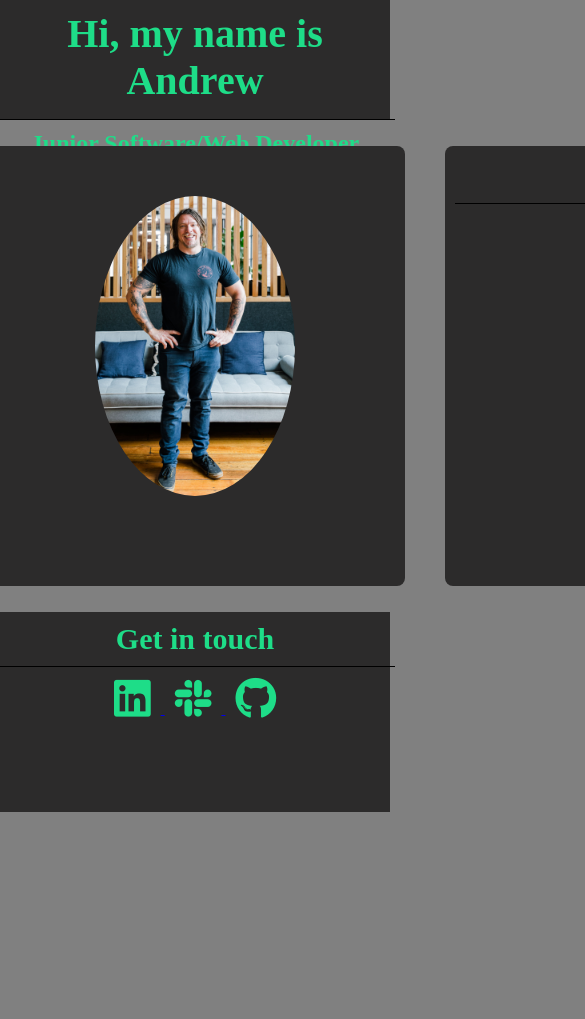
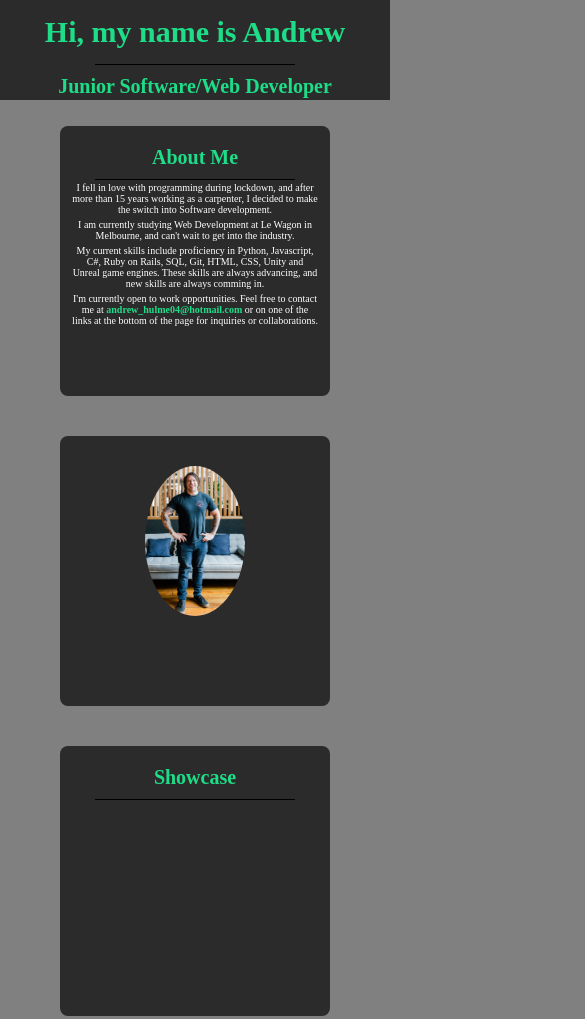
Before and after one commit to AndrewHulme88/profile, a plain HTML site: page index.html in a window 390 px wide. Shown: the top 1019 px of the page, 585 px wide, since content can reach past the window. Before the commit the page ends 844 px from the top, so only its background shows below. Drawn offline with Linux system fonts and the light colour scheme.

Commit message:
Added responsive web design with media queries

```diff
--- a/index.html
+++ b/index.html
@@ -2,7 +2,7 @@
 <html lang="en">
 <head>
   <meta charset="UTF-8">
-  <meta name="viewport" content="width=device-width, initial-scale-1">
+  <meta name="viewport" content="width=device-width, initial-scale=1">
   <title>My Profile</title>
   <link rel="stylesheet" href="style.css">
   <link rel="stylesheet" href="https://use.fontawesome.com/releases/v6.1.2/css/all.css">
--- a/style.css
+++ b/style.css
@@ -113,6 +113,158 @@ img:hover {
   background-color: rgba(0, 0, 0, 0.4);
 }
 
+@media (min-width: 1921px) {
+  .container {
+    width: 1000px;
+  }
+
+  .card {
+    width: 800px;
+    height: 700px;
+    padding: 40px;
+    margin: 40px 40px;
+  }
+
+  .header {
+    height: 250px;
+  }
+
+  .footer {
+    height: 300px;
+  }
+
+  h1 {
+    font-size: 60px;
+    margin-top: 30px;
+  }
+
+  h2 {
+    font-size: 40px;
+  }
+
+  p {
+    font-size: 22px;
+  }
+
+  .footer-text {
+    font-size: 50px;
+  }
+
+  .fab {
+    font-size: 60px;
+  }
+}
+
+@media (max-width: 1100px) {
+  .container {
+    width: 500px;
+  }
+
+  .card {
+    width: 400px;
+    height: 300px;
+    padding: 20px;
+    margin: 20px 10px;
+  }
+
+  .header {
+    height: 100px;
+  }
+
+  .footer {
+    height: 200px;
+  }
+
+  h1 {
+    font-size: 30px;
+    margin-top: 5px;
+  }
+
+  h2 {
+    font-size: 20px;
+  }
+
+  p {
+    font-size: 10px;
+    padding: 0;
+    margin: 2px 2px;
+  }
+
+  .footer-text {
+    font-size: 20px;
+  }
+
+  .fab {
+    font-size: 30px;
+  }
+
+  .border-bottom {
+    width: 200px;
+  }
+
+  img {
+    width: 100px;
+    height: 150px;
+    border-radius: 50%;
+    padding: 20px 50px;
+  }
+}
+
+@media (max-width: 720px) {
+  .container {
+    width: 500px;
+    flex-direction: column;
+  }
+
+  .card {
+    width: 250px;
+    height: 250px;
+    padding: 10px;
+    margin: 20px 10px;
+  }
+
+  .header {
+    height: 100px;
+  }
+
+  .footer {
+    height: 200px;
+  }
+
+  h1 {
+    font-size: 30px;
+    margin-top: 5px;
+  }
+
+  h2 {
+    font-size: 20px;
+  }
+
+  p {
+    font-size: 10px;
+    padding: 0;
+    margin: 2px 2px;
+  }
+
+  .footer-text {
+    font-size: 20px;
+  }
+
+  .fab {
+    font-size: 30px;
+  }
+
+  .border-bottom {
+    width: 200px;
+  }
+
+  img {
+    width: 100px;
+    height: 150px;
+    border-radius: 50%;
+    padding: 20px 50px;
+  }
+}
 /* @media (max-width: 960px) {
   .centered {
     width: 40%;
```
